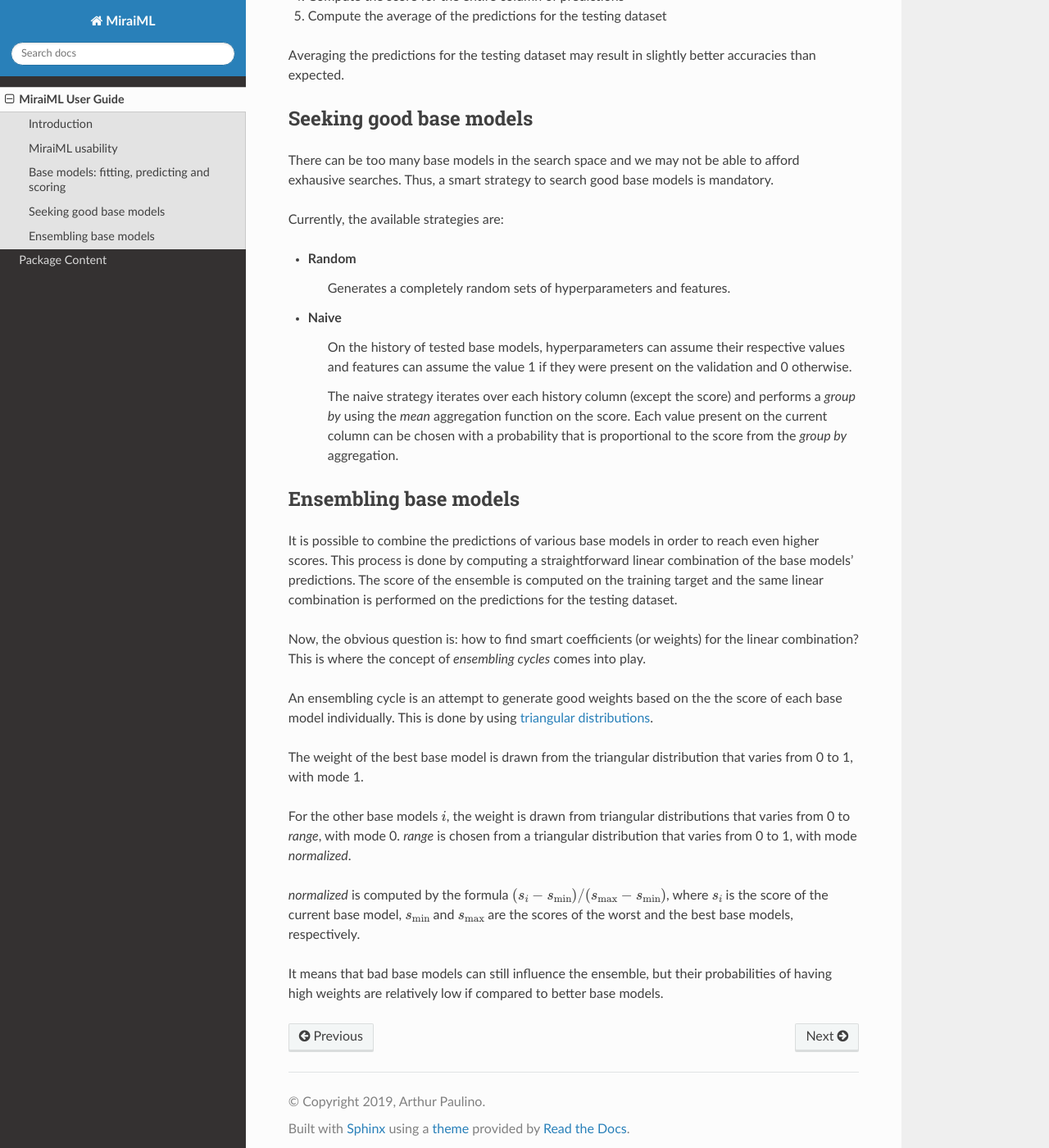
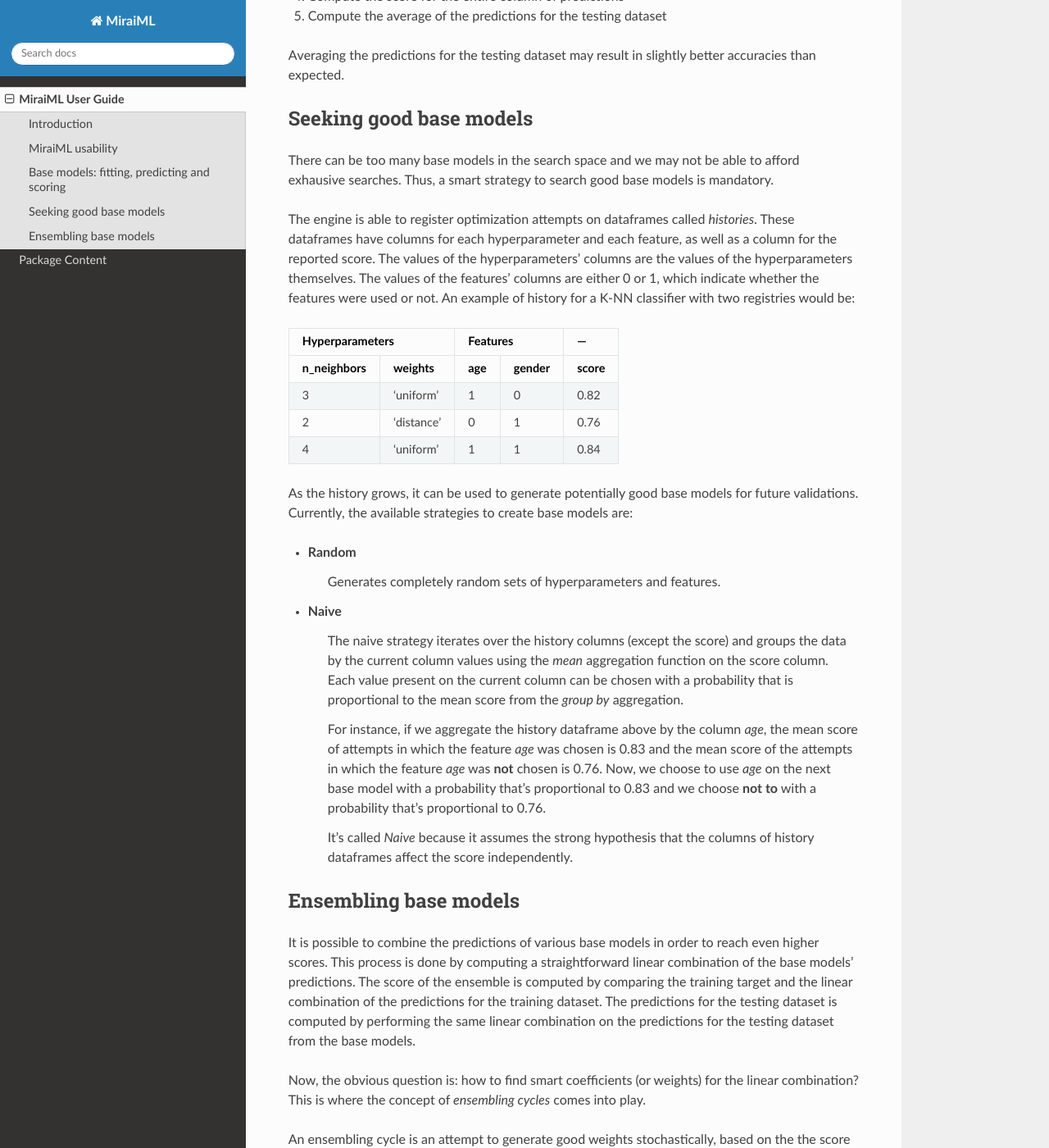
Before and after one commit to arthurpaulino/miraiml, a Sphinx documentation site: the page built from docs/user_guide.rst, in a window 1280 px wide and 1400 px high, scrolled down 1448 px. Shown: the whole window at 82% size. Built offline with Sphinx 7.4.7 and the Read the Docs theme 2.0.0, drawn with Linux system fonts in a browser that asks for light colours; some of the changed text lies outside the part shown.

Commit message:
improved user guide

```diff
--- a/docs/user_guide.rst
+++ b/docs/user_guide.rst
@@ -78,19 +78,46 @@ There can be too many base models in the search space and we may not be able to
 afford exhausive searches. Thus, a smart strategy to search good base models is
 mandatory.
 
-Currently, the available strategies are:
+The engine is able to register optimization attempts on dataframes called
+`histories`. These dataframes have columns for each hyperparameter and each
+feature, as well as a column for the reported score. The values of the
+hyperparameters' columns are the values of the hyperparameters themselves. The
+values of the features' columns are either 0 or 1, which indicate whether the
+features were used or not. An example of history for a K-NN classifier with two
+registries would be:
+
+=========== ========== === ====== =====
+Hyperparameters        Features   ---
+---------------------- ---------- -----
+n_neighbors weights    age gender score
+=========== ========== === ====== =====
+3           'uniform'  1   0      0.82
+2           'distance' 0   1      0.76
+4           'uniform'  1   1      0.84
+=========== ========== === ====== =====
+
+As the history grows, it can be used to generate potentially good base models for
+future validations. Currently, the available strategies to create base models are:
 
 - Random
-    Generates a completely random sets of hyperparameters and features.
+    Generates completely random sets of hyperparameters and features.
+
 - Naive
-    On the history of tested base models, hyperparameters can assume their
-    respective values and features can assume the value 1 if they were present
-    on the validation and 0 otherwise.
+    The naive strategy iterates over the history columns (except the score) and
+    groups the data by the current column values using the `mean` aggregation
+    function on the score column. Each value present on the current column can be
+    chosen with a probability that is proportional to the mean score from the
+    `group by` aggregation.
 
-    The naive strategy iterates over each history column (except the score) and
-    performs a `group by` using the `mean` aggregation function on the score.
-    Each value present on the current column can be chosen with a probability
-    that is proportional to the score from the `group by` aggregation.
+    For instance, if we aggregate the history dataframe above by the column `age`,
+    the mean score of attempts in which the feature `age` was chosen is 0.83 and
+    the mean score of the attempts in which the feature `age` was **not** chosen
+    is 0.76. Now, we choose to use `age` on the next base model with a probability
+    that's proportional to 0.83 and we choose **not to** with a probability that's
+    proportional to 0.76.
+
+    It's called `Naive` because it assumes the strong hypothesis that the columns
+    of history dataframes affect the score independently.
 
 Ensembling base models
 ----------------------
@@ -100,29 +127,35 @@ Ensembling base models
 It is possible to combine the predictions of various base models in order to reach
 even higher scores. This process is done by computing a straightforward linear
 combination of the base models' predictions. The score of the ensemble is computed
-on the training target and the same linear combination is performed on the
-predictions for the testing dataset.
+by comparing the training target and the linear combination of the predictions for
+the training dataset. The predictions for the testing dataset is computed by
+performing the same linear combination on the predictions for the testing dataset
+from the base models.
 
 Now, the obvious question is: how to find smart coefficients (or weights) for the
 linear combination? This is where the concept of `ensembling cycles` comes into
 play.
 
-An ensembling cycle is an attempt to generate good weights based on the the score
-of each base model individually. This is done by using `triangular distributions
-<https://en.wikipedia.org/wiki/Triangular_distribution>`_.
+An ensembling cycle is an attempt to generate good weights stochastically, based
+on the the score of each base model individually. This is done by using `triangular
+distributions <https://en.wikipedia.org/wiki/Triangular_distribution>`_.
 
 The weight of the best base model is drawn from the triangular distribution that
 varies from 0 to 1, with mode 1.
 
-For the other base models :math:`i`, the weight is drawn from triangular
-distributions that varies from 0 to `range`, with mode 0. `range` is chosen from
-a triangular distribution that varies from 0 to 1, with mode `normalized`.
+For another base model :math:`i`, the weight is drawn from a triangular
+distribution that varies from 0 to `range`, with mode 0. It means that its weight
+will most likely be close to 0. The upperbound is defined by the `range` variable.
 
-`normalized` is computed by the formula :math:`(s_i-s_\textrm{min})/
+Now, `range` should depend on the relative score of the base model. But preventing
+it from reaching 1 would be too prohibitive. The solution for this is: `range` is
+chosen from a triangular distribution that varies from 0 to 1, with mode `normalized`.
+The variable `normalized` measures the relative quality of the base model.
+
+The value of `normalized` is computed by the formula :math:`(s_i-s_\textrm{min})/
 (s_\textrm{max}-s_\textrm{min})`, where :math:`s_i` is the score of the current
-base model, :math:`s_\textrm{min}` and :math:`s_\textrm{max}` are the scores of
-the worst and the best base models, respectively.
+base model and :math:`s_\textrm{min}` and :math:`s_\textrm{max}` are the scores
+of the worst and the best base models, respectively.
 
-It means that bad base models can still influence the ensemble, but their
-probabilities of having high weights are relatively low if compared to better
-base models.
+In the end, bad base models can still influence the ensemble, but their
+probabilities of having high weights are relatively low.
--- a/miraiml/__init__.py
+++ b/miraiml/__init__.py
@@ -10,7 +10,7 @@ You can import them by doing
 >>> from miraiml import HyperSearchSpace, Config, Engine
 """
 
-__version__ = '2.0.1.3'
+__version__ = '2.0.1.4'
 
 from .main import HyperSearchSpace, Config, Engine
 
```
